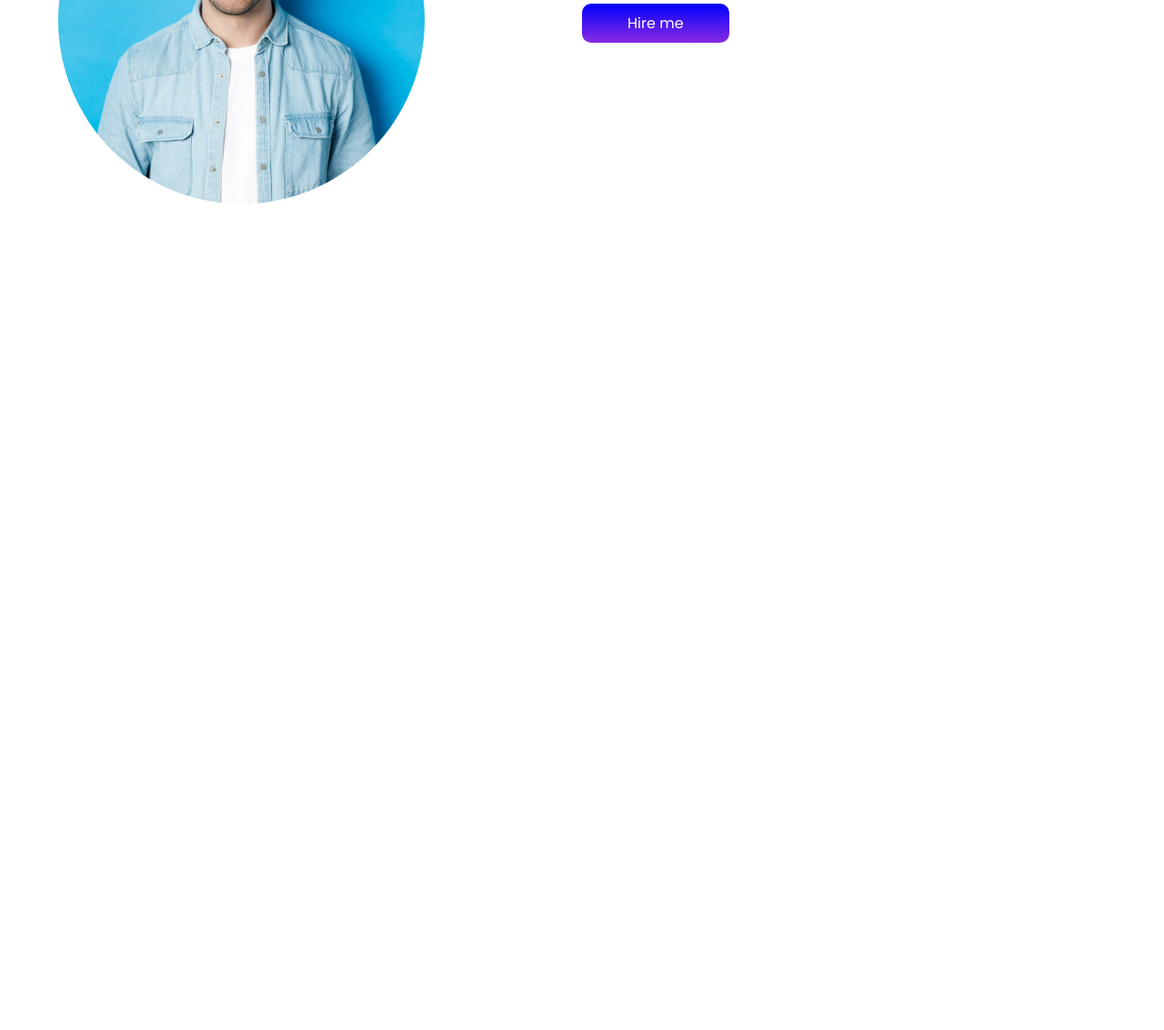
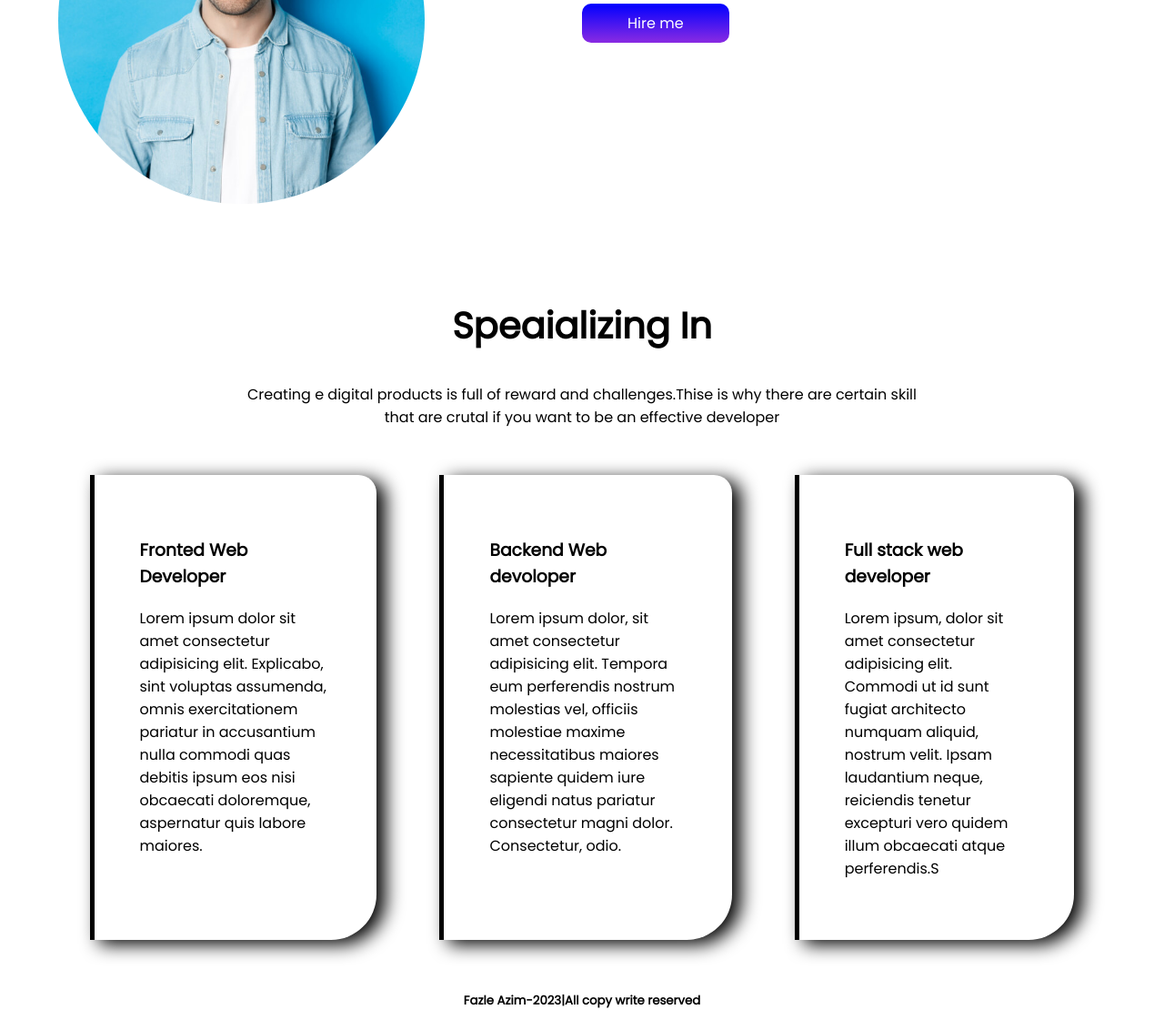
Before and after one commit to azim622/new-protfolio-azim, a plain HTML site: page index.html in a window 1280 px wide. Shown: the part 798-1930 px from the top of the page at 91% size. Before the commit the page ends 1093 px from the top, so only its background shows below. Drawn offline with Linux system fonts and the light colour scheme.

Commit message:
all done portfolio

```diff
--- a/index.html
+++ b/index.html
@@ -15,7 +15,7 @@
 
 </head>
 <body>
-    <section class="top-banner">
+    <section class="top-banner flexible-container">
         <div class="half-width">
             <h2 class="text-white">Hello</h2>
             <h1>
@@ -31,7 +31,7 @@
     </section>
 
 
-    <section>
+    <section class="flexible-container">
         <div class="half-width">
             <img src="images/hero-person.jpg" alt="">
         </div>
@@ -42,6 +42,32 @@
         </div>
     </section>
 
+    <section>
+       <div class="specialize-head">
+        <h2>Speaializing In</h2>
+        <p>Creating e digital products is full of reward and challenges.Thise is why there are certain skill that are crutal if you want to be an effective developer</p>
+       </div>
+
+       <div class="parent">
+        <div class="child">
+            <h3>Fronted Web Developer</h3>
+            <p>Lorem ipsum dolor sit amet consectetur adipisicing elit. Explicabo, sint voluptas assumenda, omnis exercitationem pariatur in accusantium nulla commodi quas debitis ipsum eos nisi obcaecati doloremque, aspernatur quis labore maiores.</p>
+        </div>
+        <div class="child">
+            <h3>Backend Web devoloper</h3>
+            <p>Lorem ipsum dolor, sit amet consectetur adipisicing elit. Tempora eum perferendis nostrum molestias vel, officiis molestiae maxime necessitatibus maiores sapiente quidem iure eligendi natus pariatur consectetur magni dolor. Consectetur, odio.</p>
+        </div>
+
+        <div class="child">
+            <h3>Full stack web developer</h3>
+            <p>Lorem ipsum, dolor sit amet consectetur adipisicing elit. Commodi ut id sunt fugiat architecto numquam aliquid, nostrum velit. Ipsam laudantium neque, reiciendis tenetur excepturi vero quidem illum obcaecati atque perferendis.S</p>
+        </div>
+    </section>
+    <footer>
+        <h5>Fazle Azim-2023|All copy write reserved</h5>
+    </footer>
+
+
 
 </body>
 </html>
--- a/styles.css
+++ b/styles.css
@@ -14,7 +14,7 @@ h2{
 
 
 
-section{
+.flexible-container{
     display: flex;
     padding: 5%;
 }
@@ -40,3 +40,24 @@ img{
     background-repeat: no-repeat;
 
 }
+
+.specialize-head{
+    text-align: center;
+    padding:0 20%;
+}
+.parent{
+    display: flex;
+    padding: 0 5%;
+}
+
+.child{
+    box-shadow: 10px 5px 20px black;
+    margin: 3%;
+    padding: 50px;
+    border-radius: 0px 20px 50px 0px;
+    border-left: 5px solid;
+    border-image: linear-gradient,(red blue) 27;
+}
+footer{
+    text-align: center;
+}
```
